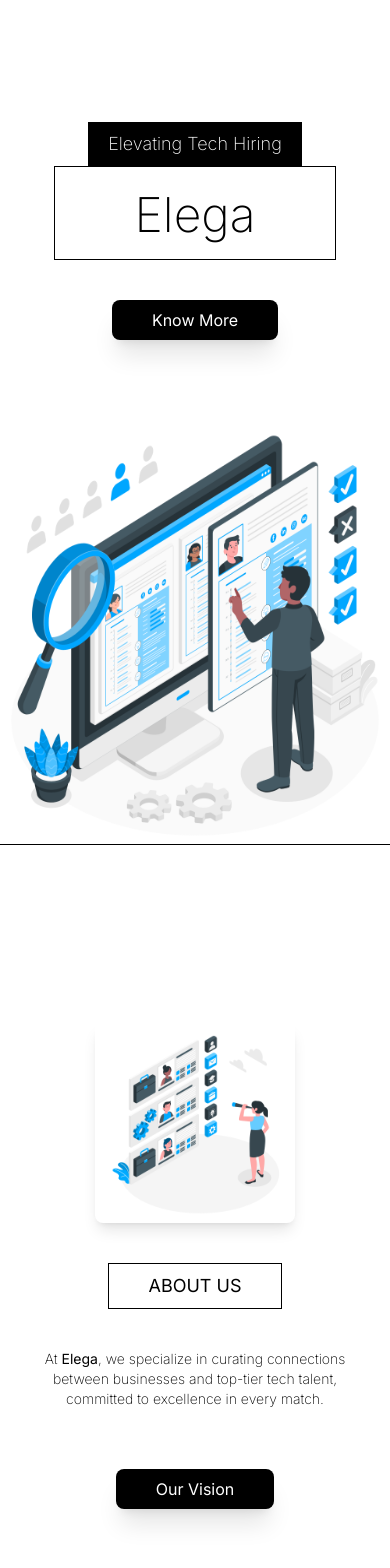
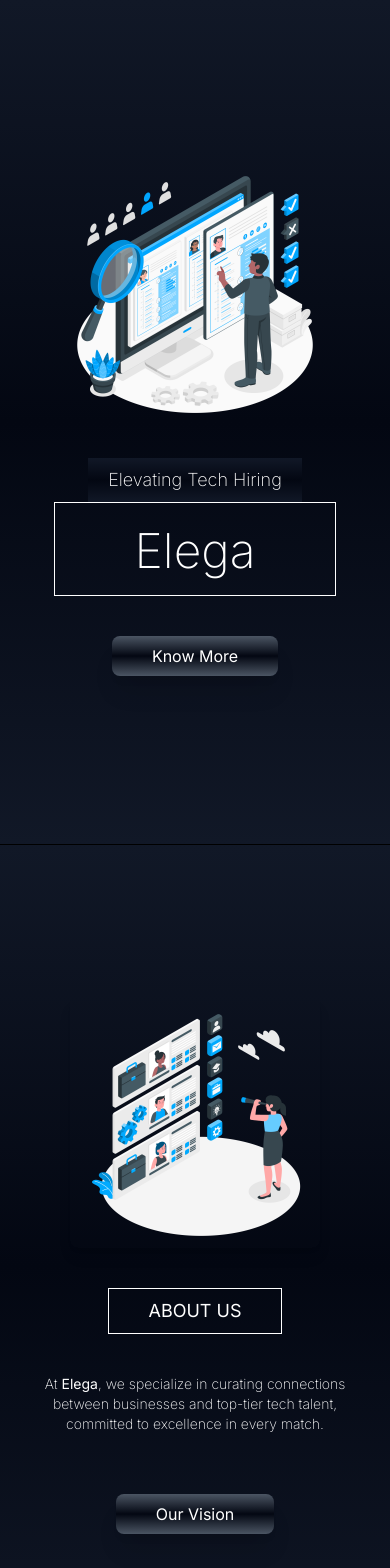
Before and after one commit to Mudit18/elega, a Next.js app: page / in a window 390 px wide. Shown: the top 1568 px of the page. Built offline with nearby package versions, Linux system fonts and the light colour scheme.

Commit message:
Changed to dark theme with mobile layout changes for landing page

```diff
--- a/src/app/page.js
+++ b/src/app/page.js
@@ -12,8 +12,16 @@
       </Head>
 
       <main className="bg-white w-full">
-        <div id='home' className='flex flex-col md:flex-row h-screen w-full justify-center items-center'>
-          <div className='flex flex-col h-screen w-full md:w-1/2 justify-center items-center'>
+        <div id='home' className='bg-gradient-to-b from-gray-900 via-gray-950 to-gray-900 flex flex-col md:flex-row h-screen w-full justify-center items-center'>
+          <Image
+            unoptimized
+            className='md:hidden'
+            width={250}
+            height={200}
+            src={'/hiring-options.png'}
+            alt="Tech Hiring"
+          />
+          <div className='flex flex-col md:h-screen w-full md:w-1/2 justify-center items-center'>
             <Image
               unoptimized
               className='hidden md:block rounded-lg shadow-lg'
@@ -21,54 +29,55 @@
               width={100}
               height={200}
             />
-            <div className='text-lg mt-10 pb-2 pl-5 pr-5 pt-2 bg-black text-white font-extralight'>Elevating Tech Hiring</div>
-            <div className='text-5xl pt-6 pb-5 pl-20 pr-20 font-extralight border border-black text-black'>Elega</div>
+            <div className='text-lg mt-10 pb-2 pl-5 pr-5 pt-2 bg-gradient-to-b from-gray-900 via-gray-950 to-gray-900  text-white font-extralight'>Elevating Tech Hiring</div>
+            <div className='text-5xl pt-6 pb-5 pl-20 pr-20 font-extralight border border-white text-white'>Elega</div>
             <Link href="#about">
-              <button className='mt-10 pt-2 pb-2 pl-10 pr-10 shadow-xl bg-black text-white rounded-lg'>Know More</button>
+              <button className='mt-10 pt-2 pb-2 pl-10 pr-10 shadow-xl bg-gradient-to-b from-gray-600 via-gray-950 to-gray-600 text-white rounded-lg'>Know More</button>
             </Link>
           </div>
-          <div className='flex bg-black w-full md:w-1/2 h-screen relative bg-white'>
+          <div className='hidden md:block flex w-full md:w-1/2 h-screen relative'>
             <Image
               unoptimized
               fill
               src={'/hiring-options.png'}
               alt="Tech Hiring"
+              objectFit='cover'
             />
           </div>
         </div>
-        <div id='about' className='bg-white border-y border-black flex flex-row h-screen w-full justify-center items-center'>
+        <div id='about' className='bg-gradient-to-b from-gray-900 via-gray-950 to-gray-900 border-y border-black flex flex-row h-screen w-full justify-center items-center'>
           <div className='flex flex-col h-screen w-full justify-center items-center'>
             <Image
               unoptimized
               className='md:hidden mb-10 rounded-lg shadow-lg'
               src={'/hiring-search-profiles.png'}
-              width={200}
+              width={250}
               height={200}
             />
-            <div className='text-lg md:text-5xl pt-2 pb-2 md:pt-6 md:pb-5 pl-10 pr-10 md:font-extralight border border-black text-black'>ABOUT US</div>
-            <div className='text-center text-sm md:text-xl pt-10 pb-5 pl-5 pr-5 w-full md:w-1/2 font-extralight text-black'>At <b>Elega</b>, we specialize in curating connections between businesses and top-tier tech talent, committed to excellence in every match.</div>
+            <div className='text-lg md:text-5xl pt-2 pb-2 md:pt-6 md:pb-5 pl-10 pr-10 md:font-extralight border border-white text-white '>ABOUT US</div>
+            <div className='text-center text-sm md:text-xl pt-10 pb-5 pl-5 pr-5 w-full md:w-1/2 font-extralight text-white'>At <b>Elega</b>, we specialize in curating connections between businesses and top-tier tech talent, committed to excellence in every match.</div>
             <Link href="#vision">
-              <button className='mt-10 pt-2 pb-2 pl-10 pr-10 shadow-xl bg-black text-white rounded-lg'>Our Vision</button>
+              <button className='mt-10 pt-2 pb-2 pl-10 pr-10 shadow-xl bg-gradient-to-b from-gray-600 via-gray-950 to-gray-600 text-white rounded-lg'>Our Vision</button>
             </Link>
           </div>
         </div>
-        <div id='vision' className='bg-white border-y border-black flex flex-row h-screen w-full justify-center items-center'>
+        <div id='vision' className='bg-gradient-to-b from-gray-900 via-gray-950 to-gray-900 border-y border-black flex flex-row h-screen w-full justify-center items-center'>
           <div className='flex flex-col h-screen w-full justify-center items-center'>
             <Image
               unoptimized
               className='md:hidden mb-10 rounded-lg shadow-lg'
               src={'/hiring.png'}
-              width={200}
+              width={250}
               height={200}
             />
-            <div className='text-lg md:text-5xl pt-2 pb-2 md:pt-6 md:pb-5 pl-10 pr-10 md:font-extralight border border-black text-black'>OUR VISION</div>
-            <div className='text-center text-sm md:text-xl pt-10 pb-5 pl-5 pr-5 w-full md:w-1/2 font-extralight text-black'>Our vision is to curate exceptional connections between businesses and top-tier tech talent, prioritizing quality matches over quantity. We aim to revolutionize the hiring process with precision and expertise.</div>
+            <div className='text-lg md:text-5xl pt-2 pb-2 md:pt-6 md:pb-5 pl-10 pr-10 md:font-extralight border border-white text-white'>OUR VISION</div>
+            <div className='text-center text-sm md:text-xl pt-10 pb-5 pl-5 pr-5 w-full md:w-1/2 font-extralight text-white'>Our vision is to curate exceptional connections between businesses and top-tier tech talent, prioritizing quality matches over quantity. We aim to revolutionize the hiring process with precision and expertise.</div>
             <Link href="#mission">
-              <button className='mt-10 pt-2 pb-2 pl-10 pr-10 shadow-xl bg-black text-white rounded-lg'>Our Mission</button>
+              <button className='mt-10 pt-2 pb-2 pl-10 pr-10 shadow-xl bg-gradient-to-b from-gray-600 via-gray-950 to-gray-600 text-white rounded-lg'>Our Mission</button>
             </Link>
           </div>
         </div>
-        <div id='mission' className='bg-white border-y border-black flex flex-row h-screen w-full justify-center items-center'>
+        <div id='mission' className='bg-gradient-to-b from-gray-900 via-gray-950 to-gray-900 border-y border-black flex flex-row h-screen w-full justify-center items-center'>
           <div className='flex flex-col h-screen w-full justify-center items-center'>
             <Image
               unoptimized
@@ -77,54 +86,54 @@
               width={200}
               height={200}
             />
-            <div className='text-lg md:text-5xl pt-2 pb-2 md:pt-6 md:pb-5 pl-10 pr-10 md:font-extralight border border-black text-black'>OUR MISSION</div>
-            <div className='text-center text-sm md:text-xl pt-10 pb-5 pl-5 pr-5 w-full md:w-1/2 font-extralight text-black'>Elega strives to become the trusted cornerstone of tech talent acquisition. Renowned for our unwavering commitment to excellence, innovative methodologies, and transformative impact on the future of recruitment.</div>
+            <div className='text-lg md:text-5xl pt-2 pb-2 md:pt-6 md:pb-5 pl-10 pr-10 md:font-extralight border border-white text-white'>OUR MISSION</div>
+            <div className='text-center text-sm md:text-xl pt-10 pb-5 pl-5 pr-5 w-full md:w-1/2 font-extralight text-white'>Elega strives to become the trusted cornerstone of tech talent acquisition. Renowned for our unwavering commitment to excellence, innovative methodologies, and transformative impact on the future of recruitment.</div>
             <Link href="#problem">
-              <button className='mt-10 pt-2 pb-2 pl-10 pr-10 shadow-xl bg-black text-white rounded-lg'>Problem, we solve</button>
+              <button className='mt-10 pt-2 pb-2 pl-10 pr-10 shadow-xl bg-gradient-to-b from-gray-600 via-gray-950 to-gray-600 text-white rounded-lg'>Why Us?</button>
             </Link>
           </div>
         </div>
-        <div id='problem' className='bg-white border-y border-black flex flex-row h-screen w-full justify-center items-center'>
+        <div id='problem' className='bg-gradient-to-b from-gray-900 via-gray-950 to-gray-900 border-y border-black flex flex-row h-screen w-full justify-center items-center'>
           <div className='flex flex-col h-screen w-full justify-center items-center'>
             <Image
               unoptimized
               className='rounded-lg md:hidden mb-10 shadow-lg'
               src={'/hiring-confused.png'}
-              width={200}
+              width={250}
               height={200}
             />
-            <div className='text-lg md:text-5xl pt-2 pb-2 md:pt-6 md:pb-5 pl-10 pr-10 md:font-extralight border border-black text-black'>The Problem</div>
-            <div className='text-center text-sm md:text-xl pt-10 pb-3 pl-3 pr-3 w-full md:w-1/2 font-extralight text-black'><b>The Cost of Traditional Hiring.</b></div>
-            <div className='text-center text-sm md:text-xl pt-3 pb-2 pl-3 pr-3 w-full md:w-1/2 font-extralight text-black'>Traditional recruitment agencies flood clients with quantity over quality.</div>
-            <div className='text-center text-sm md:text-xl pt-1 pb-5 pl-3 pr-3 w-full md:w-1/2 font-extralight text-black'>Companies waste valuable engineering bandwidth sifting through numerous unqualified candidates.</div>
+            <div className='text-lg md:text-5xl pt-2 pb-2 md:pt-6 md:pb-5 pl-10 pr-10 md:font-extralight border border-white text-white'>The Problem</div>
+            <div className='text-center text-sm md:text-xl pt-10 pb-3 pl-3 pr-3 w-full md:w-1/2 font-extralight text-white'><b>The Cost of Traditional Hiring</b></div>
+            <div className='text-center text-sm md:text-xl pt-3 pb-2 pl-3 pr-3 w-full md:w-1/2 font-extralight text-white'>Traditional recruitment agencies flood clients with quantity over quality.</div>
+            <div className='text-center text-sm md:text-xl pt-1 pb-5 pl-3 pr-3 w-full md:w-1/2 font-extralight text-white'>Companies waste valuable engineering bandwidth sifting through numerous unqualified candidates.</div>
             <Link href="#solution">
-              <button className='mt-2 md:mt-10 pt-2 pb-2 pl-10 pr-10 shadow-xl bg-black text-white rounded-lg'>Solution</button>
+              <button className='mt-2 md:mt-10 pt-2 pb-2 pl-10 pr-10 shadow-xl bg-gradient-to-b from-gray-600 via-gray-950 to-gray-600 text-white rounded-lg'>Solution</button>
             </Link>
           </div>
         </div>
-        <div id='solution' className='bg-white border-y border-black flex flex-row h-screen w-full justify-center items-center'>
+        <div id='solution' className='bg-gradient-to-b from-gray-900 via-gray-950 to-gray-900 border-y border-black flex flex-row h-screen w-full justify-center items-center'>
           <div className='flex flex-col h-screen w-full justify-center items-center'>
             <Image
               unoptimized
-              className='rounded-lg md:hidden mb-10 shadow-lg'
+              className='rounded-lg md:hidden md:mb-10 shadow-lg'
               src={'/job-hunt.png'}
-              width={200}
-              height={150}
+              width={250}
+              height={200}
             />
-            <div className='text-lg md:text-5xl pt-2 pb-2 md:pt-6 md:pb-5 pl-10 pr-10 md:font-extralight border border-black text-black'>Our Solution</div>
-            <div className='text-center text-sm md:text-xl pt-10 pb-3 pl-3 pr-3 w-full md:w-1/2 font-extralight text-black'><b>Quality Hiring Redefined.</b></div>
-            <div className='text-center text-sm md:text-xl pt-3 pb-2 pl-3 pr-3 w-full md:w-1/2 font-extralight text-black'>Elega focuses on quality over quantity. Think of us as your tech talent scouts.</div>
-            <div className='text-center text-sm md:text-xl pt-1 pb-5 pl-3 pr-3 w-full md:w-1/2 font-extralight text-black'>Every candidate is rigorously vetted and pre-interviewed by our team of top-notch engineers. Clients receive comprehensive report cards for each candidate, saving valuable engineering bandwidth.</div>
+            <div className='text-lg md:text-5xl pt-2 pb-2 md:pt-6 md:pb-5 pl-10 pr-10 md:font-extralight border border-white text-white'>Our Solution</div>
+            <div className='text-center text-sm md:text-xl pt-10 pb-3 pl-3 pr-3 w-full md:w-1/2 font-extralight text-white'><b>Quality Hiring Redefined</b></div>
+            <div className='text-center text-sm md:text-xl pt-3 pb-2 pl-3 pr-3 w-full md:w-1/2 font-extralight text-white'>Elega focuses on quality over quantity. Think of us as your tech talent scouts.</div>
+            <div className='text-center text-sm md:text-xl pt-1 pb-5 pl-3 pr-3 w-full md:w-1/2 font-extralight text-white'>Every candidate is rigorously vetted and pre-interviewed by our team of top-notch engineers. Clients receive comprehensive report cards for each candidate, saving valuable engineering bandwidth.</div>
             <Link href="#impact">
-              <button className='mt-10 pt-2 pb-2 pl-10 pr-10 shadow-xl bg-black text-white rounded-lg'>What&apos;s the impact?</button>
+              <button className='mt-10 pt-2 pb-2 pl-10 pr-10 shadow-xl bg-gradient-to-b from-gray-600 via-gray-950 to-gray-600 text-white rounded-lg'>What&apos;s the impact?</button>
             </Link>
           </div>
         </div>
-        <div id='impact' className='bg-white md:pt-5 md:pb-5 md:pr-20 flex flex-col md:flex-row h-screen w-full justify-center items-center'>
-          <div className='bg-white md:ml-10 w-full md:w-1/2 md:h-screen flex flex-col items-center justify-center'>
-            <div className='text-md md:text-4xl pt-1 pb-1 md:pt-3 md:pb-2 pl-10 pr-10 md:font-extralight border border-black text-black'>VALUE WE ADD</div>
+        <div id='impact' className='bg-gradient-to-b from-gray-900 via-gray-950 to-gray-900 md:pt-5 md:pb-5 md:pr-20 flex flex-col md:flex-row h-screen w-full justify-center items-center'>
+          <div className='md:ml-10 w-full md:w-1/2 md:h-screen flex flex-col items-center justify-center'>
+            <div className='text-md md:text-4xl pt-1 pb-1 md:pt-3 md:pb-2 pl-10 pr-10 md:font-extralight border border-white text-white'>VALUE WE ADD</div>
             <Link href="#contact">
-              <button className='mt-5 hidden md:block md:mt-10 pt-2 pb-2 pl-10 pr-10 shadow-xl bg-black text-white rounded-lg'>Join Us</button>
+              <button className='mt-5 hidden md:block md:mt-10 pt-2 pb-2 pl-10 pr-10 shadow-xl bg-gradient-to-b from-gray-600 via-gray-950 to-gray-600 text-white rounded-lg'>Join Us</button>
             </Link>
           </div>
           <div className='flex pl-3 pr-3 mt-0 md:pl-0 md:pr-0 flex-col md:h-screen w-full md:w-3/4 justify-center items-center'>
@@ -139,8 +148,8 @@
                 />
               </div>
               <div className='flex flex-col pl-5 md:pl-10 w-1/2 justify-center items-start'>
-                <div className='text-sm md:text-3xl pt-1 md:pt-6 pb-1 md:font-extralight text-black'>Access Top Talent</div>
-                <div className='text-sm mt-2 pb-2 md:pt-2 font-extralight text-black'>Our rigorous vetting process ensures only the best candidates reach your desk.</div>
+                <div className='text-sm md:text-3xl pt-1 md:pt-6 pb-1 md:font-extralight text-white'>Access Top Talent</div>
+                <div className='text-sm mt-2 pb-2 md:pt-2 font-extralight text-white'>Our rigorous vetting process ensures only the best candidates reach your desk.</div>
               </div>
             </div>
             <div className='flex flex-row mt-5 w-full justify-center items-center'>
@@ -154,8 +163,8 @@
                 />
               </div>
               <div className='flex flex-col pl-5 md:pl-10 w-1/2 justify-center items-start'>
-                <div className='text-sm md:text-3xl pt-1 md:pt-6 pb-1 md:font-extralight text-black'>Engineering Bandwidth</div>
-                <div className='text-sm mt-2 pb-2 md:pt-2 font-extralight text-black'>Save engineering bandwidth by eliminating time wasted on unqualified candidates</div>
+                <div className='text-sm md:text-3xl pt-1 md:pt-6 pb-1 md:font-extralight text-white'>Engineering Bandwidth</div>
+                <div className='text-sm mt-2 pb-2 md:pt-2 font-extralight text-white'>Save engineering bandwidth by eliminating time wasted on unqualified candidates</div>
               </div>
             </div>
             <div className='flex flex-row mt-5 w-full justify-center items-center'>
@@ -169,23 +178,23 @@
                 />
               </div>
               <div className='flex flex-col pl-5 md:pl-10 w-1/2 justify-center items-start'>
-                <div className='text-sm md:text-3xl pt-1 md:pt-6 pb-1 md:font-extralight text-black'>Peace of Mind</div>
-                <div className='text-sm mt-2 pb-2 md:pt-2 font-extralight text-black'>Receive detailed candidate report cards for prioritizing candidates</div>
+                <div className='text-sm md:text-3xl pt-1 md:pt-6 pb-1 md:font-extralight text-white'>Peace of Mind</div>
+                <div className='text-sm mt-2 pb-2 md:pt-2 font-extralight text-white'>Receive detailed candidate report cards for prioritizing candidates</div>
               </div>
             </div>
             <Link href="#contact">
-              <button className='md:hidden mt-3 pt-2 pb-2 pl-10 pr-10 shadow-xl bg-black text-white rounded-lg'>Join Us</button>
+              <button className='md:hidden mt-3 pt-2 pb-2 pl-10 pr-10 shadow-xl bg-gradient-to-b from-gray-600 via-gray-950 to-gray-600 text-white rounded-lg'>Join Us</button>
             </Link>
           </div>
         </div>
-        <div id='contact' className='flex flex-col bg-white border-y border-black h-screen w-full justify-center items-center'>
-          <div className='bg-white text-lg md:text-4xl pt-2 md:pt-6 pb-2 md:pb-5 pl-10 pr-10 md:font-extralight border border-black text-black'>JOIN US</div>
+        <div id='contact' className='flex flex-col bg-gradient-to-b from-gray-900 via-gray-950 to-gray-900 border-y border-black h-screen w-full justify-center items-center'>
+          <div className='text-lg md:text-4xl pt-2 md:pt-6 pb-2 md:pb-5 pl-10 pr-10 md:font-extralight border border-white text-white'>JOIN US</div>
           <a target="_blank" rel="noopener noreferrer" href="https://forms.gle/fYN7bn3TsMzzbccS9">
-            <div className='flex justify-center w-64 mt-10 pt-3 pb-3 pl-2 pr-2 shadow-xl bg-black text-white rounded-lg'>
+            <div className='flex justify-center w-64 mt-10 pt-3 pb-3 pl-2 pr-2 shadow-xl bg-gradient-to-b from-gray-600 via-gray-950 to-gray-600 text-white rounded-lg'>
               <span>Sign Up</span>
             </div>
           </a>
-        <div className='bg-white text-lg md:text-4xl mt-20 pt-2 md:pt-6 pb-2 md:pb-5 pl-10 pr-10 md:font-extralight border border-black text-black'>GOT A QUESTION?</div>
+        <div className='text-lg md:text-4xl mt-20 pt-2 md:pt-6 pb-2 md:pb-5 pl-10 pr-10 md:font-extralight border border-white text-white'>GOT A QUESTION?</div>
           <div className='flex flex-row justify-center items-center mt-10 gap-5 w-128 mt-10'>
             <a target="_blank" rel="noopener noreferrer" href="https://wa.me/+919799143281">
               <Image
@@ -197,18 +206,16 @@
               />
             </a>
             <a target="_blank" rel="noopener noreferrer" href="mailto:contact@elega.co.in">
-              <div className='bg-white'>
               <Image
                 unoptimized
                 src={'/gmail.png'}
                 width={50}
                 height= {50}
               />
-              </div>
             </a>
           </div>
         </div>
-        <div className='bg-white flex justify-center items-center text-sm pt-3 pb-3 font-extralight text-black'>Copyright © 2024 Elega - All Rights Reserved.</div>
+        <div className='bg-gradient-to-b from-gray-900 via-gray-950 to-gray-900 flex justify-center items-center text-sm pt-3 pb-3 font-extralight text-white'>Copyright © 2024 Elega - All Rights Reserved.</div>
       </main>
     </div>
   );
```
Also changed, not shown: 3 other files (tests, documents, lock files or other folders). Lines whose indentation alone changed are shown as unchanged.
